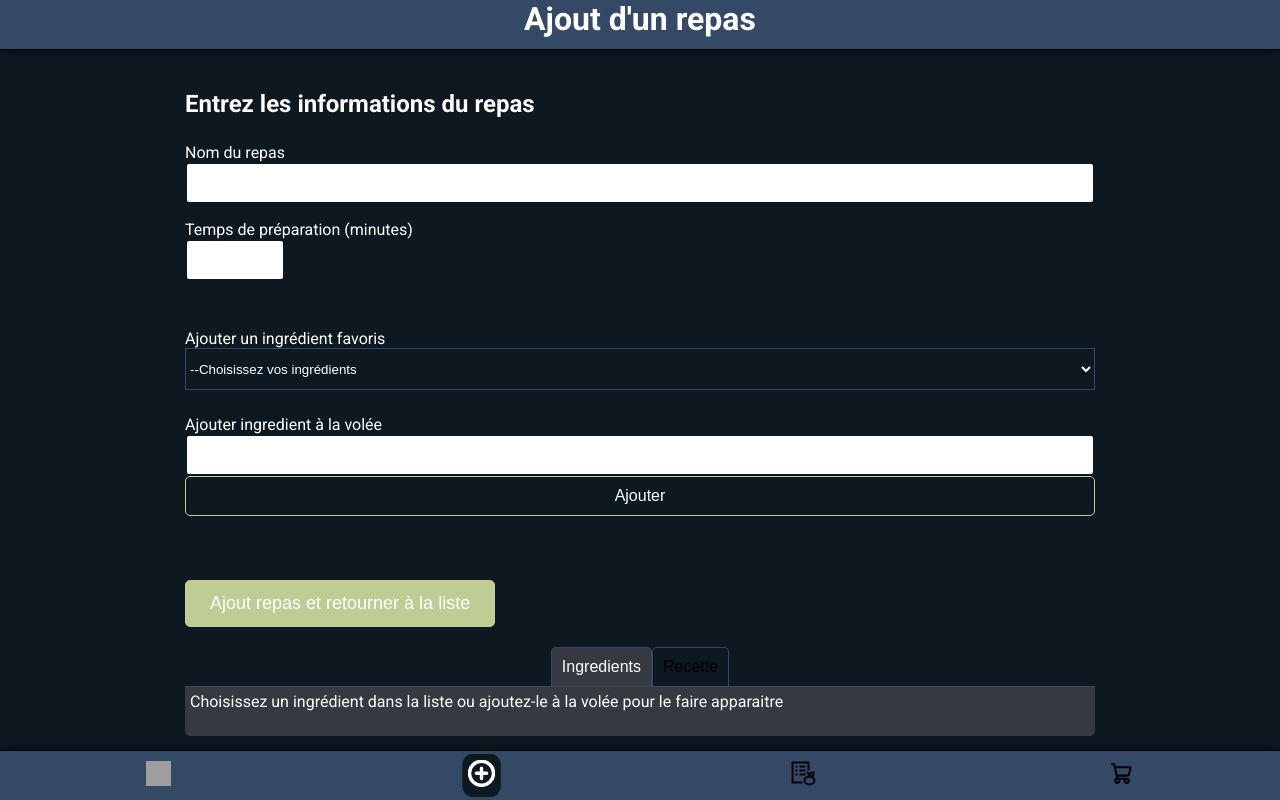
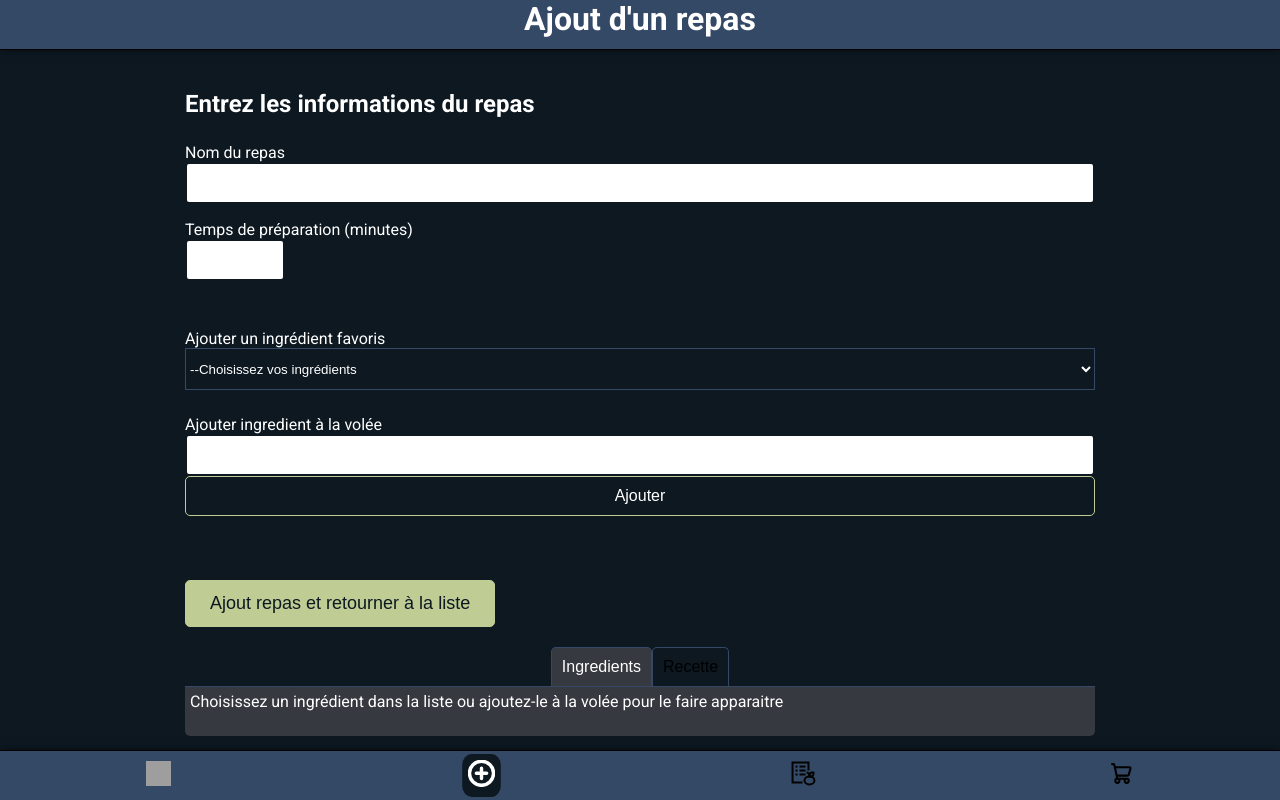
Before and after one commit to Coucodeur/keskonmange, a React (Vite) app: page /addmeal in a window 1280 px wide. Built offline with nearby package versions, Linux system fonts and the light colour scheme; grey boxes are pictures that could not be loaded.

Commit message:
fixing colors CTA

```diff
--- a/src/components/mealcard/mealcard.scss
+++ b/src/components/mealcard/mealcard.scss
@@ -7,10 +7,11 @@
     justify-content: space-between;
     gap: 10px;
     border-radius: 15px;
-    box-shadow: 0 0 5px rgb(255, 255, 255, 10%);
+    // box-shadow: 0 0 5px rgb(255, 255, 255, 10%);
     transition: transform 0.3s;
     padding: 10px;
-    background-color: lighten($color: $primary-color, $amount: 15%);
+    background-color: $secondary-color;
+    // background-color: lighten($color: $primary-color, $amount: 15%);
     h2 {
         text-align: center;
     }
--- a/src/style/variables.scss
+++ b/src/style/variables.scss
@@ -59,14 +59,14 @@ $bar-height: 50px;
     &:hover {
         background-color: $fifty-color;
         border: 1px solid $fifty-color;
-        color: $black;
+        color: $primary-color;
     }
     }
 }
 
 %button-cta {
     background-color: $fifty-color;
-    color: $white;
+    color: $primary-color;
     border: 1px solid $fifty-color;
     border-radius: 5px;
     padding: 12px 24px;
```
